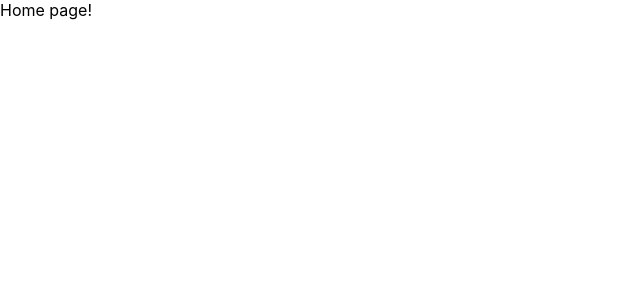
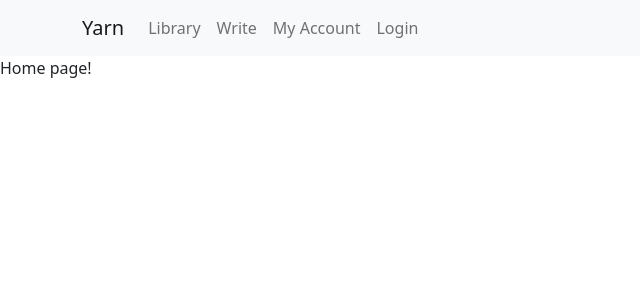
Before and after one commit to racheljamer/seg-3125-yarn-website, a React (Create React App) app in the folder yarn-react-app/: page / in a window 1280 px wide. Shown: the top 300 px of the page, without its empty margins (0-640 px from the left). Built offline with nearby package versions, Linux system fonts and the light colour scheme.

Commit message:
set up basic routing + navbar

```diff
--- a/yarn-react-app/src/App.js
+++ b/yarn-react-app/src/App.js
@@ -1,13 +1,18 @@
-import logo from './logo.svg';
 import './App.css';
-import {Route, Routes} from "react-router-dom";
+import {Link, Route, Routes} from "react-router-dom";
 import Home from "./pages/Home";
+import Login from "./pages/Login";
+import WriteStory from "./pages/WriteStory";
+import MainNav from "./Components/mainNav";
 
 function App() {
   return (
     <div>
+        <MainNav/>
         <Routes>
             <Route path="/" element={<Home />} />
+            <Route path="/WriteStory" element={<WriteStory/>}/>
+            <Route path="/Login" element={<Login/>}/>
         </Routes>
     </div>
   );
--- /dev/null
+++ b/yarn-react-app/src/Components/mainNav.js
@@ -0,0 +1,25 @@
+import React from 'react';
+import {Container, Nav, Navbar} from "react-bootstrap";
+
+function MainNav() {
+    return (
+        <Navbar bg="light" expand="lg" variant="light" sticky="top">
+            <Container>
+                <Navbar.Brand href="/">
+                    Yarn
+                </Navbar.Brand>
+                <Navbar.Toggle aria-controls="basic-navbar-nav" />
+                <Navbar.Collapse id="basic-navbar-nav">
+                    <Nav className="me-auto">
+                        <Nav.Link href="/#library">Library</Nav.Link>
+                        <Nav.Link href="/WriteStory">Write</Nav.Link>
+                        <Nav.Link href="/Account">My Account</Nav.Link>
+                        <Nav.Link href="/Login">Login</Nav.Link>
+                    </Nav>
+                </Navbar.Collapse>
+            </Container>
+        </Navbar>
+    );
+}
+
+export default MainNav;
--- a/yarn-react-app/src/index.js
+++ b/yarn-react-app/src/index.js
@@ -1,6 +1,6 @@
 import React from 'react';
 import ReactDOM from 'react-dom/client';
-import './index.css';
+import 'bootstrap/dist/css/bootstrap.min.css';
 import App from './App';
 import reportWebVitals from './reportWebVitals';
 import {BrowserRouter} from "react-router-dom";
```
Also changed, not shown: yarn-react-app/src/Components/Navbar.js (deleted, +0 -9 lines).
